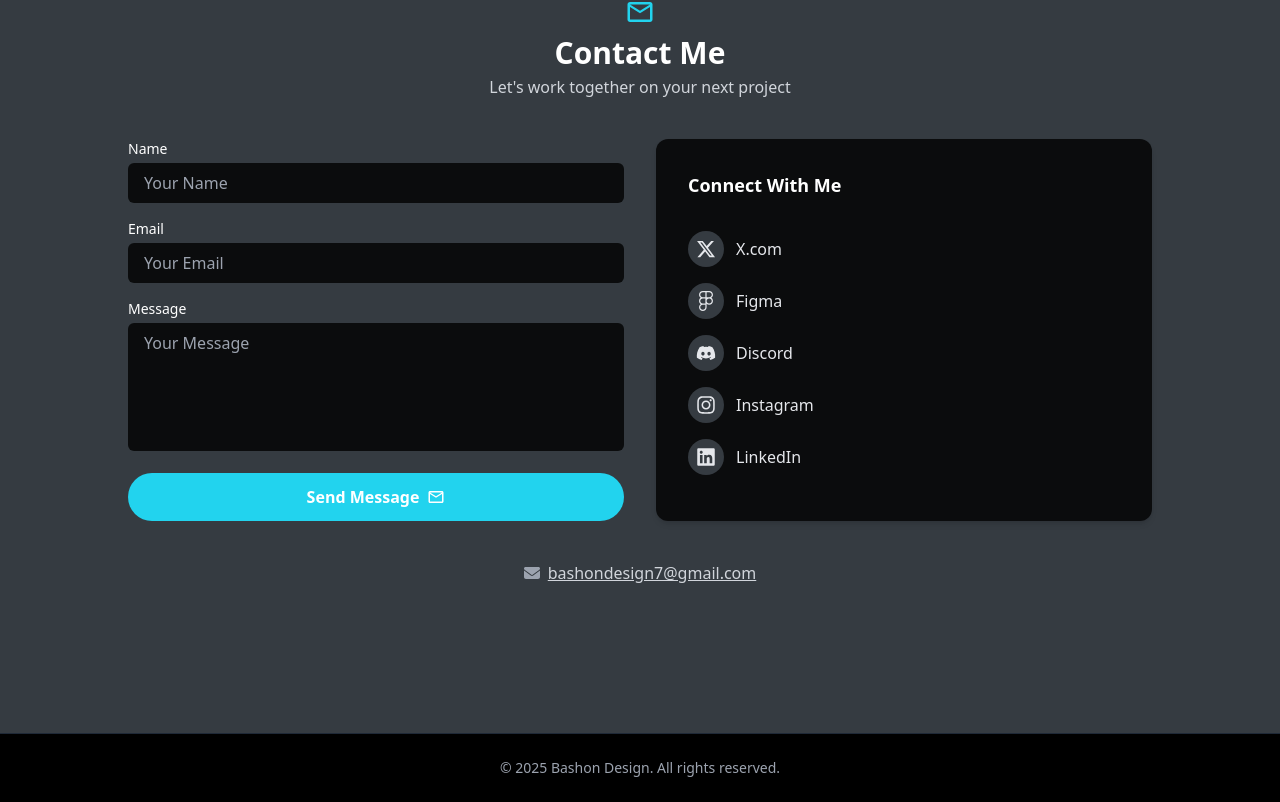
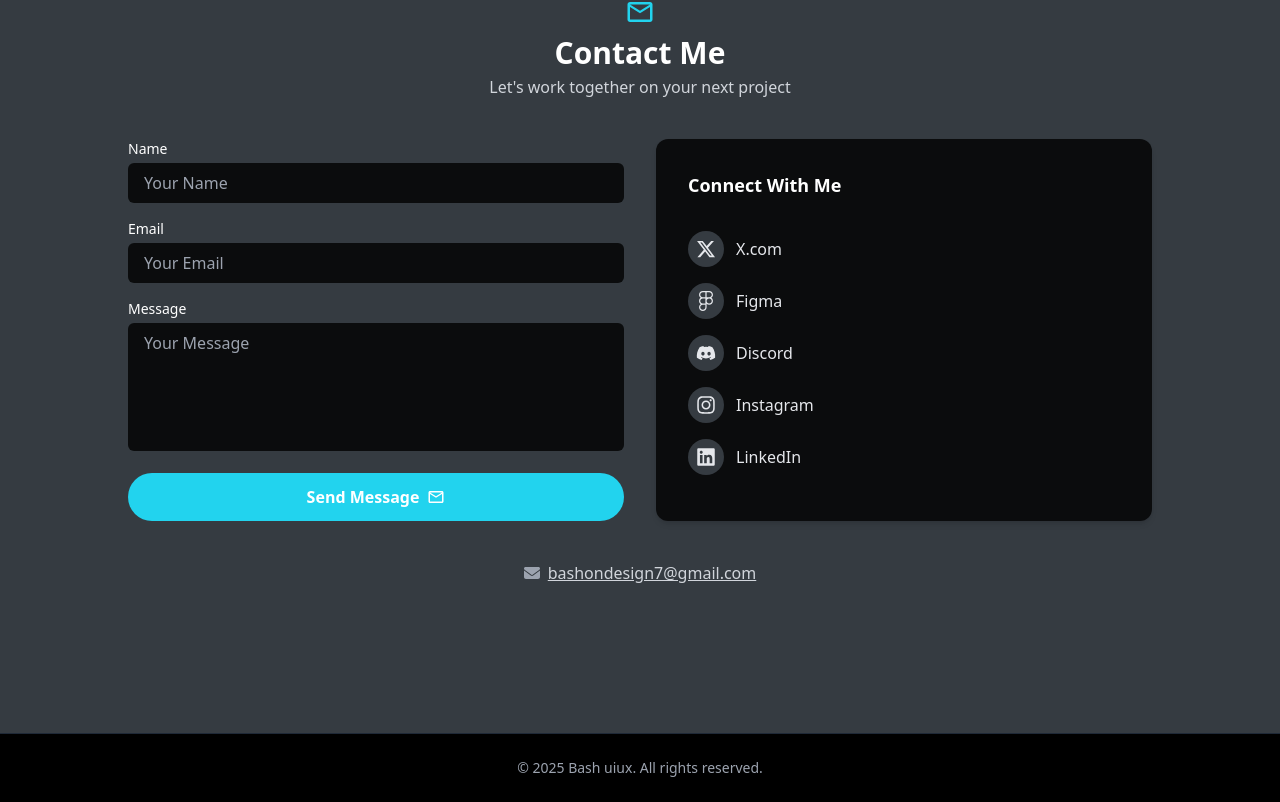
Before and after one commit to Kingkuta080/bash, a Next.js app: page / in a window 1280 px wide. Shown: the part 4554-5356 px from the top of the page. Built offline with nearby package versions, Linux system fonts and the light colour scheme.

Commit message:
Update footer copyright text to reflect new branding as 'Bash uiux'.

```diff
--- a/components/Footer.tsx
+++ b/components/Footer.tsx
@@ -5,7 +5,7 @@ export default function Footer() {
     <footer className="w-full bg-black py-6 px-4 flex flex-col md:flex-row items-center justify-between gap-4 border-t border-gray-800 mt-auto">
       <div className="flex justify-center w-full">
         <div className="text-gray-400 text-sm text-center">
-          &copy; {new Date().getFullYear()} Bashon Design. All rights reserved.
+          &copy; {new Date().getFullYear()} Bash uiux. All rights reserved.
         </div>
       </div>
     </footer>
```
